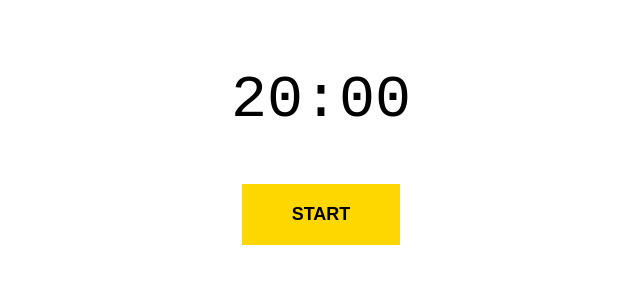
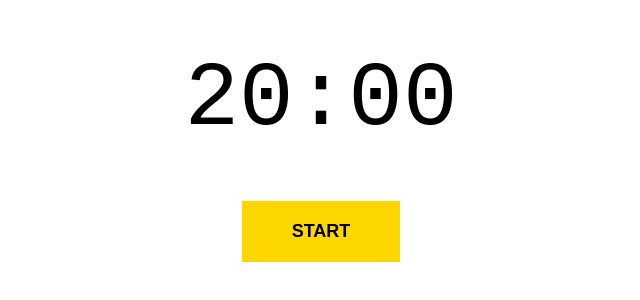
Before and after one commit to pirey/timer, a React (Create React App) app: page / in a window 1280 px wide. Shown: the part 270-570 px from the top of the page, without its empty margins (319-959 px from the left). Built offline with nearby package versions, Linux system fonts and the light colour scheme.

Commit message:
change font size

```diff
--- a/public/index.html
+++ b/public/index.html
@@ -2,7 +2,7 @@
 <html lang="en">
   <head>
     <meta charset="utf-8">
-    <meta name="viewport" content="width=device-width, initial-scale=1, shrink-to-fit=no">
+    <meta name="viewport" content="width=device-width, initial-scale=1, user-scalable=0, shrink-to-fit=no">
     <meta name="theme-color" content="#000000">
     <!--
       manifest.json provides metadata used when your web app is added to the
--- a/src/components/Clock.js
+++ b/src/components/Clock.js
@@ -3,7 +3,7 @@
 export default ({ isTicking, isPaused, time }) => {
 
   const clockStyle = {
-    fontSize: 60,
+    fontSize: '7em',
     marginBottom: 50,
     marginTop: 50,
     textAlign: 'center',
--- a/src/components/Control.js
+++ b/src/components/Control.js
@@ -13,7 +13,7 @@
     cursor: 'pointer',
     textTransform: 'uppercase',
     fontWeight: 'bold',
-    margin: '0 20px',
+    margin: '0 10px',
   };
 
   const btn = isTicking
```
